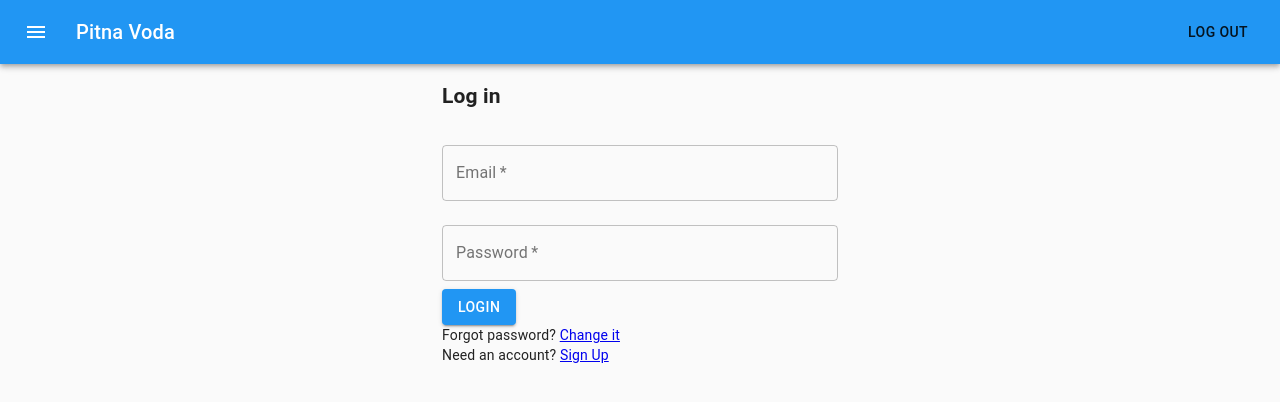
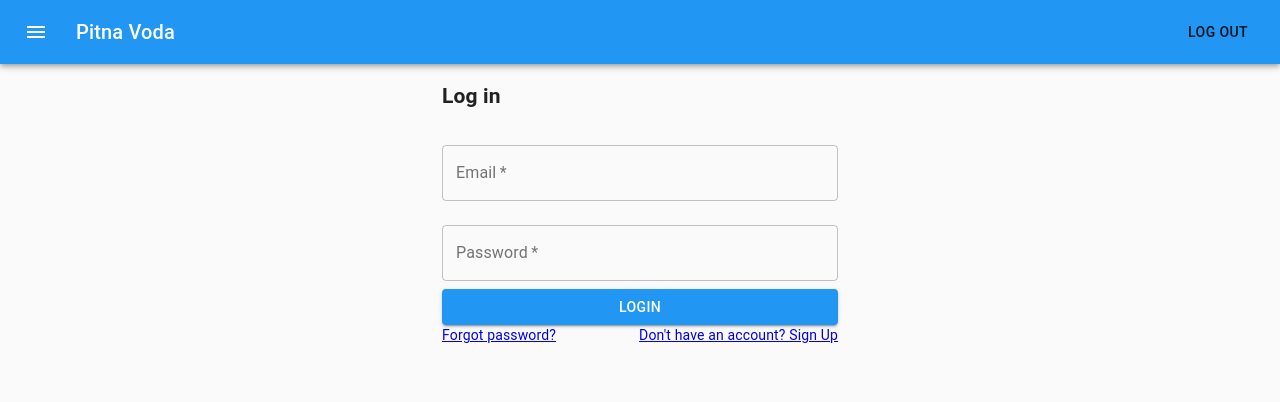
Before and after one commit to gkatrasnik/natoci-vodo, a React (Create React App) app: page /pitna-voda/login in a window 1280 px wide. Shown: the top 402 px of the page. Built offline with nearby package versions, Linux system fonts and the light colour scheme; no server answers.

Commit message:
fullWidth submit button, grid link

```diff
--- a/src/App.css
+++ b/src/App.css
@@ -47,6 +47,6 @@ body {
   align-items: "center";
 }
 
-.submit {
-  margin: 0 auto;
+.mt5 {
+  margin-top: 50px;
 }
--- a/src/Components/ForgotPassword.js
+++ b/src/Components/ForgotPassword.js
@@ -1,5 +1,5 @@
 import React, { useRef, useState } from "react";
-import { Button, Container, TextField, FormControl } from "@material-ui/core";
+import { Button, Container, TextField, Grid } from "@material-ui/core";
 import { Alert } from "@material-ui/lab";
 import { useAuth } from "../contexts/AuthContext";
 import { Link } from "react-router-dom";
@@ -46,7 +46,8 @@ export default function ForgotPassword() {
             />
             <Button
               disabled={loading}
-              className="submit"
+              fullWidth
+              margin="normal"
               variant="contained"
               color="primary"
               type="submit"
@@ -54,13 +55,19 @@ export default function ForgotPassword() {
               Reset Password
             </Button>
           </form>
-          <div className="w-100 text-center mt-3">
-            Have an account? <Link to="/pitna-voda/login">Login</Link>
-          </div>
 
-          <div className="w-100 text-center mt-2">
-            Need an account? <Link to="/pitna-voda/signup">Sign Up</Link>
-          </div>
+          <Grid container>
+            <Grid item xs>
+              <Link to="/pitna-voda/login" variant="body2">
+                {"Already have an account? Log in"}
+              </Link>
+            </Grid>
+            <Grid item>
+              <Link to="/pitna-voda/signup" variant="body2">
+                {"Need an account? Sign Up"}
+              </Link>
+            </Grid>
+          </Grid>
         </div>
       </Container>
     </>
--- a/src/Components/Login.js
+++ b/src/Components/Login.js
@@ -6,7 +6,9 @@ import {
   CardContent,
   TextField,
   FormControl,
+  Typography,
   Container,
+  Grid,
 } from "@material-ui/core";
 import { Alert } from "@material-ui/lab";
 import { useAuth } from "../contexts/AuthContext";
@@ -67,7 +69,8 @@ export default function Login() {
             />
 
             <Button
-              className="submit"
+              fullWidth
+              margin="normal"
               disabled={loading}
               variant="contained"
               color="primary"
@@ -77,13 +80,18 @@ export default function Login() {
             </Button>
           </form>
 
-          <div className="w-100 text-center mt-2">
-            Forgot password?{" "}
-            <Link to="/pitna-voda/forgot-password">Change it</Link>
-          </div>
-          <div className="w-100 text-center mt-2">
-            Need an account? <Link to="/pitna-voda/signup">Sign Up</Link>
-          </div>
+          <Grid container>
+            <Grid item xs>
+              <Link to="/pitna-voda/forgot-password" variant="body2">
+                Forgot password?
+              </Link>
+            </Grid>
+            <Grid item>
+              <Link to="/pitna-voda/signup" variant="body2">
+                {"Don't have an account? Sign Up"}
+              </Link>
+            </Grid>
+          </Grid>
         </div>
       </Container>
     </>
--- a/src/Components/Signup.js
+++ b/src/Components/Signup.js
@@ -1,5 +1,5 @@
 import React, { useRef, useState } from "react";
-import { Button, Container, TextField } from "@material-ui/core";
+import { Button, Container, TextField, Grid } from "@material-ui/core";
 import { Alert } from "@material-ui/lab";
 import { useAuth } from "../contexts/AuthContext";
 import { Link, useHistory } from "react-router-dom";
@@ -77,7 +77,8 @@ export default function Signup() {
 
             <Button
               disabled={loading}
-              className="submit"
+              fullWidth
+              margin="normal"
               variant="contained"
               color="primary"
               type="submit"
@@ -86,9 +87,13 @@ export default function Signup() {
             </Button>
           </form>
 
-          <div className="w-100 text-center mt-2">
-            Already have an account? <Link to="/pitna-voda/login">Log In</Link>
-          </div>
+          <Grid container>
+            <Grid item>
+              <Link to="/pitna-voda/login" variant="body2">
+                {"Already have an account? Log in"}
+              </Link>
+            </Grid>
+          </Grid>
         </div>
       </Container>
     </>
```
